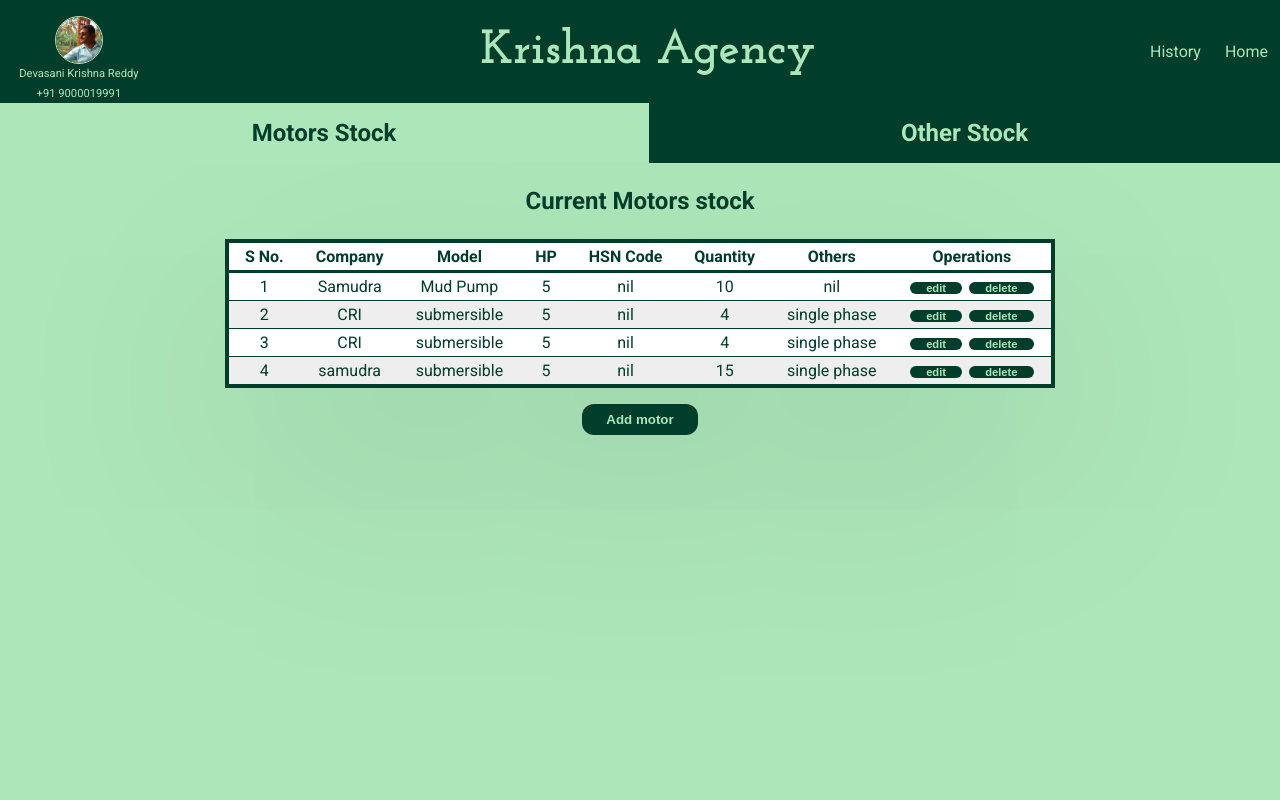
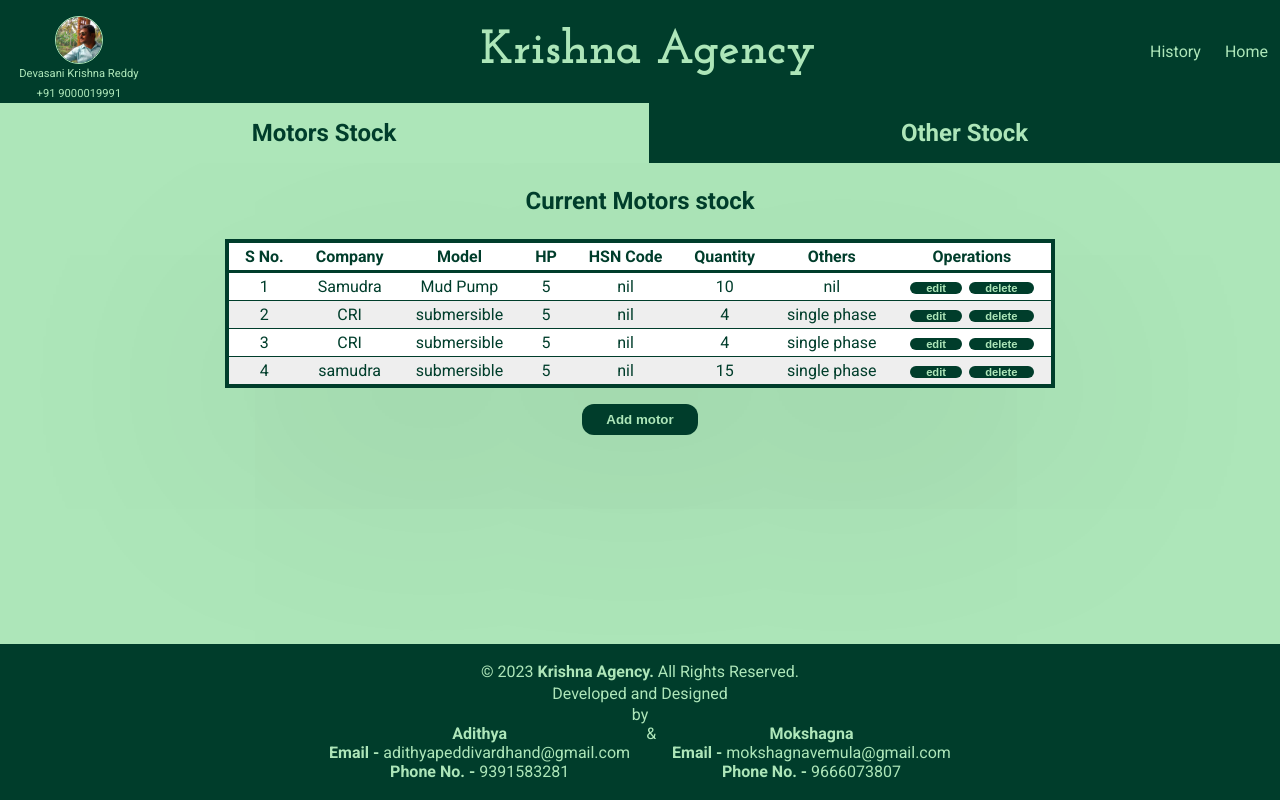
Before and after one commit to adi-1806/stockmanagment, a Django app: page /stock_page/ in a window 1280 px wide. Run offline with Django 3.2, Linux system fonts and the light colour scheme; data comes from the database, SQL or seed files in the repository.

Commit message:
Add Footer

```diff
--- a/static/style.css
+++ b/static/style.css
@@ -7,4 +7,17 @@ body{
     margin: 0;
     background-color: #ade6b9;
     font-family: 'Roboto', sans-serif;
+    display: flex;
+    flex-direction: column;
+    min-height: 100vh;
 }
+main{
+    flex-grow: 1;
+}
+header{
+    z-index: 10;
+}
+
+header, footer{
+    flex-shrink: 0;
+}
--- /dev/null
+++ b/stock/static/stock/includes/footer.css
@@ -0,0 +1,28 @@
+footer{
+    background-color: #003d2b;
+    padding: 1rem;
+}
+.content{
+    display: flex;
+    flex-direction: column;
+    align-items: center;
+    color: #ade6b9;
+}
+.bold{
+    font-weight: 700;
+}
+p{
+    margin: .1rem;
+}
+.devnames{
+    display: flex;
+    justify-content: center;
+}
+.name{
+    display: flex;
+    flex-direction: column;
+    align-items: center;
+}
+#and{
+    margin: 0 1rem;
+}
--- /dev/null
+++ b/stock/templates/stock/includes/footer.html
@@ -0,0 +1,25 @@
+{% load static %}
+
+<footer>
+    <div class="content">
+        <p id="crights">&copy;
+            <script>document.write(new Date().getFullYear())</script> <span class="bold">Krishna Agency.</span> All
+            Rights Reserved.
+        </p>
+        <p class="devs"> Developed and Designed  <div>by</div>
+            <div class="devnames">
+                <div class="name">
+                    <span class="bold">Adithya</span>
+                    <span><span class="bold">Email - </span>adithyapeddivardhand@gmail.com</span>
+                    <span><span class="bold">Phone No. - </span> 9391583281</span>
+                </div>
+                <div id="and">& </div>
+                <div class="name">
+                    <span class="bold">Mokshagna</span>
+                    <span><span class="bold">Email - </span> mokshagnavemula@gmail.com</span>
+                    <span><span class="bold">Phone No. - </span> 9666073807</span>
+                </div>
+            </div>
+        </p>
+    </div>
+</footer>
--- a/stock/templates/stock/stock.html
+++ b/stock/templates/stock/stock.html
@@ -13,6 +13,7 @@
 
 {% block page_body %}
 
+<main>
     <div class="options">
         <div class="op current" id="op1"><span class="unline">Motors Stock</span></div>
         <div class="op" id="op2"><span class="unline">Other Stock</span></div>
@@ -93,6 +94,6 @@
                 </a>
             </button>
         </div>
-
     </form>
+</main>
 {% endblock page_body %}
--- a/templates/stock_base.html
+++ b/templates/stock_base.html
@@ -8,10 +8,12 @@
     <title>{% block page_title %}{% endblock page_title %}</title>
     <link rel="stylesheet" href="{% static "style.css" %}">
     <link rel="stylesheet" href="{% static "stock/includes/header.css" %}">
+    <link rel="stylesheet" href="{% static "stock/includes/footer.css" %}">
     {% block page_css %}{% endblock page_css %}
 </head>
 <body>
     {% include "stock/includes/header.html" %}
     {% block page_body %}{% endblock page_body %}
+    {% include "stock/includes/footer.html" %}
 </body>
 </html>
```
Lines whose indentation alone changed are shown as unchanged.
